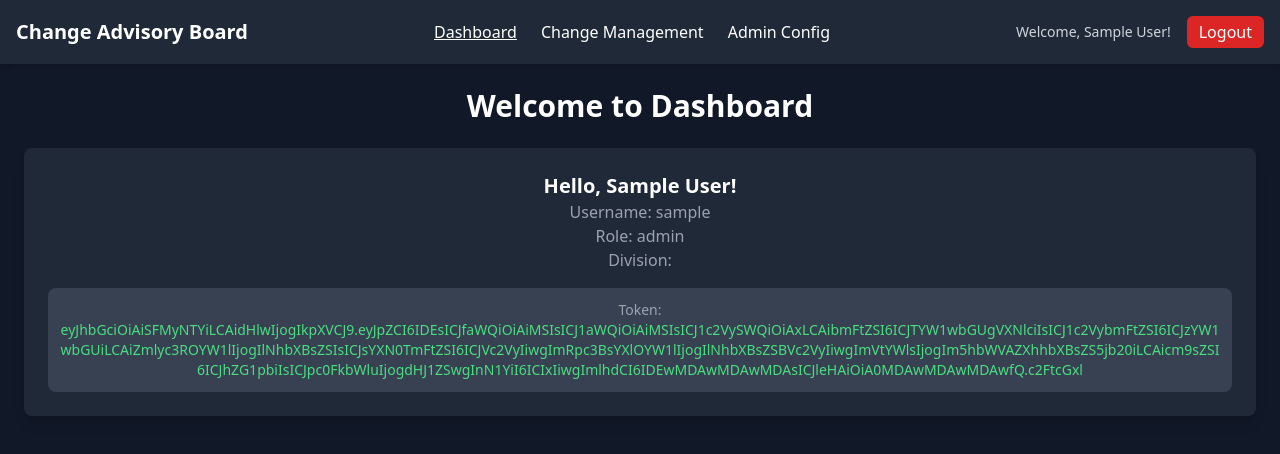
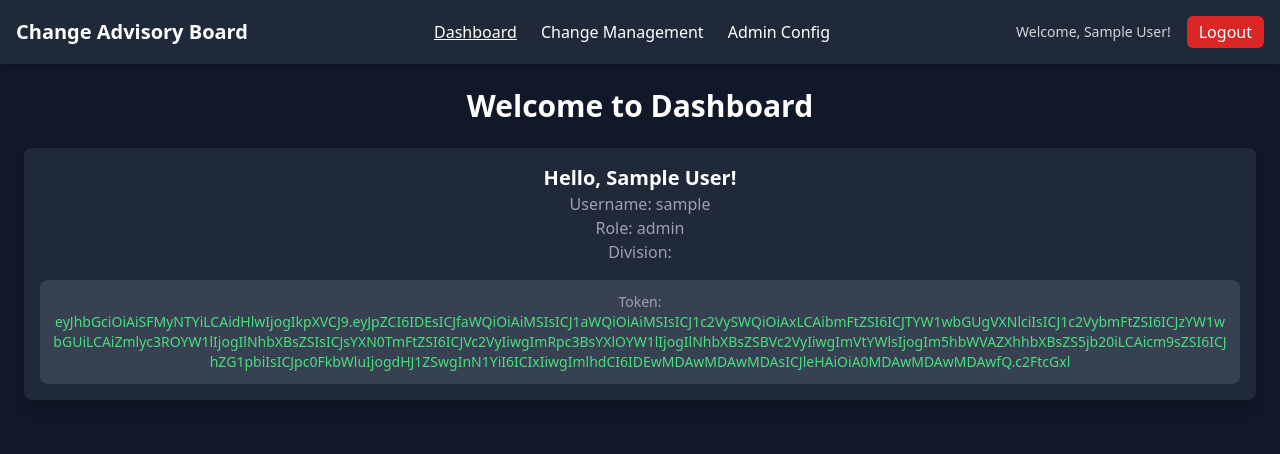
Before and after one commit to rafifdzaky27/agw-frontend, a Next.js app: page /dashboard in a window 1280 px wide. Shown: the top 454 px of the page. Built offline with nearby package versions, Linux system fonts and the light colour scheme; sample sign-in values are in the browser's storage.

Commit message:
feat: Refactor Dashboard layout for improved structure and styling

```diff
--- a/app/dashboard/page.tsx
+++ b/app/dashboard/page.tsx
@@ -11,11 +11,12 @@ export default function Dashboard() {
     <ProtectedRoute>
       <div className="min-h-screen bg-gray-900 text-white">
         <Navbar />
-        <div className="flex flex-col items-center justify-center p-6">
-          <h1 className="text-3xl font-bold">Welcome to Dashboard</h1>
+        <div className="container mx-auto p-6">
+          <div className="flex flex-col items-center justify-centermx-auto">
+            <h1 className="text-3xl font-bold mb-6 text-center">Welcome to Dashboard</h1>
 
             {user ? (
-            <div className="mt-6 text-center bg-gray-800 p-6 rounded-lg shadow-lg">
+              <div className="text-center bg-gray-800 p-4 rounded-lg shadow-lg">
                 <p className="text-xl font-semibold">Hello, {user.name}!</p>
                 <p className="text-gray-400">Username: {user.username}</p>
                 <p className="text-gray-400">Role: {user.role}</p>
@@ -34,6 +35,7 @@ export default function Dashboard() {
             )}
           </div>
         </div>
+      </div>
     </ProtectedRoute>
   );
 }
```
Lines whose indentation alone changed are shown as unchanged.
